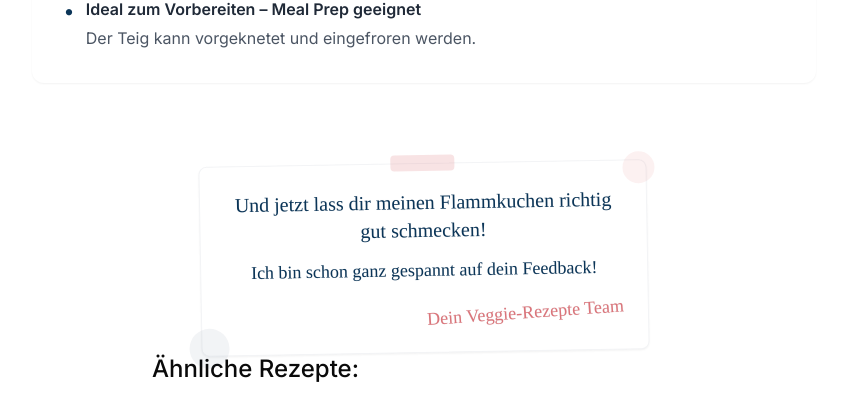
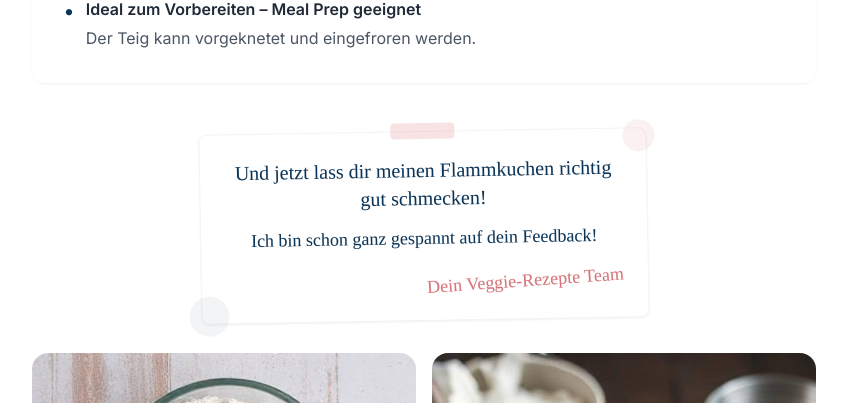
Before and after one commit to KhaganXaqan/veggie-rezepte, a Next.js app: page /kartoffelkloesse in a window 1280 px wide. Shown: the part 6257-6660 px from the top of the page, without its empty margins (60-907 px from the left). Built offline with nearby package versions, Linux system fonts and the light colour scheme.

Commit message:
updated rezept view

```diff
--- a/app/[slug]/page.tsx
+++ b/app/[slug]/page.tsx
@@ -304,7 +304,8 @@ export default function RecipePage({ params }: RecipePageProps) {
 
 
               {/* Handwritten-style message */}
-                        <div className="mt-10 pt-6 flex justify-center">
+              <div className="mb-4">
+                <div className="flex justify-center">
                   <div className="relative max-w-md transform rotate-[-1deg]">
                     <div className="bg-white rounded-lg p-6 shadow-sm border border-gray-100">
                       <div
@@ -338,6 +339,15 @@ export default function RecipePage({ params }: RecipePageProps) {
                     <div className="absolute -top-2 left-1/2 transform -translate-x-1/2 w-16 h-4 bg-[#db747a]/20 rounded-sm"></div>
                   </div>
                 </div>
+              </div>
+
+              <div className="flex flex-col items-center gap-8 my-8">
+                <div className="flex justify-center gap-4 w-full max-w-[86.666%] mb-8">
+                  <img src="/images/MainCourses/flammkuchneIngredinet.jpeg" alt="Flammkuchen Ingredients" className="w-[49%] h-auto rounded-2xl" />
+                  <img src="/images/MainCourses/flammkuchen2.jpeg" alt="Flammkuchen" className="w-[49%] h-auto rounded-2xl" />
+                </div>
+              </div>
+
 
               {/* Similar Recipes */}
               <section className="mb-8">
```
Lines whose indentation alone changed are shown as unchanged.
